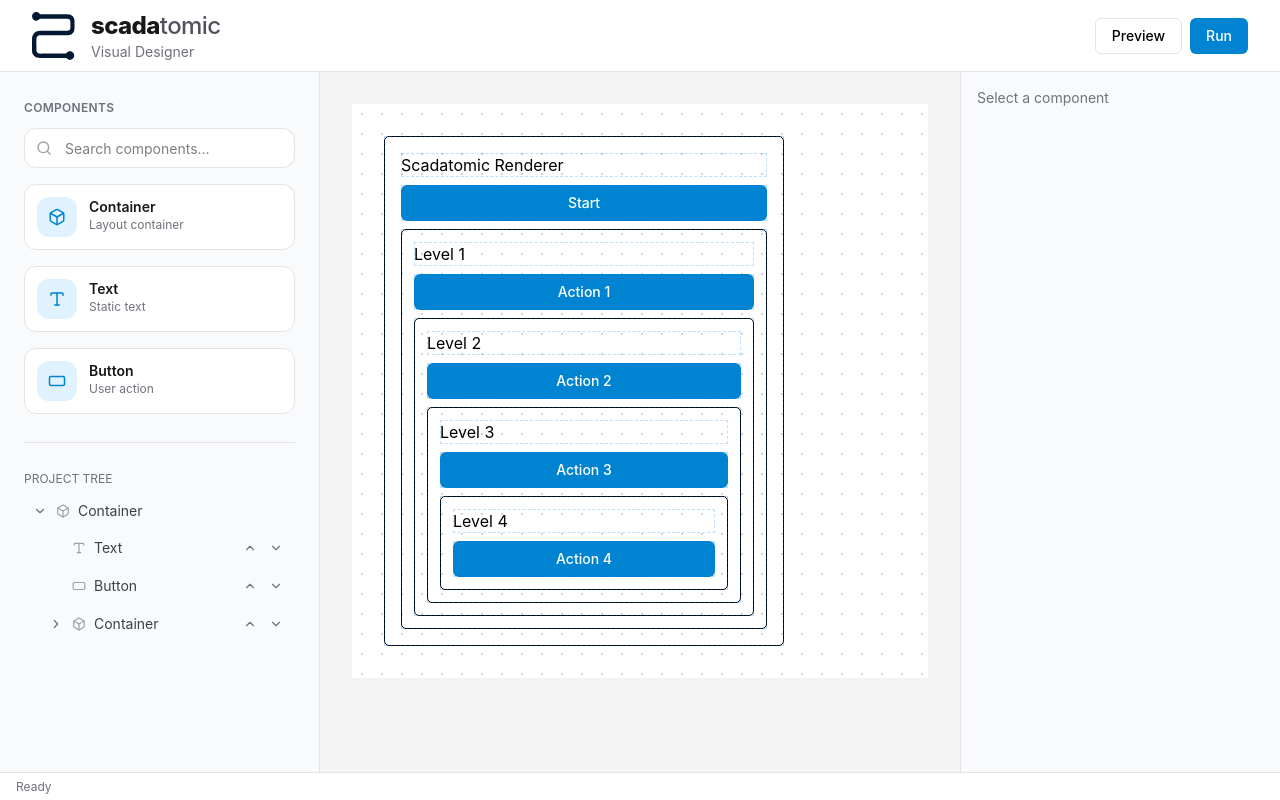
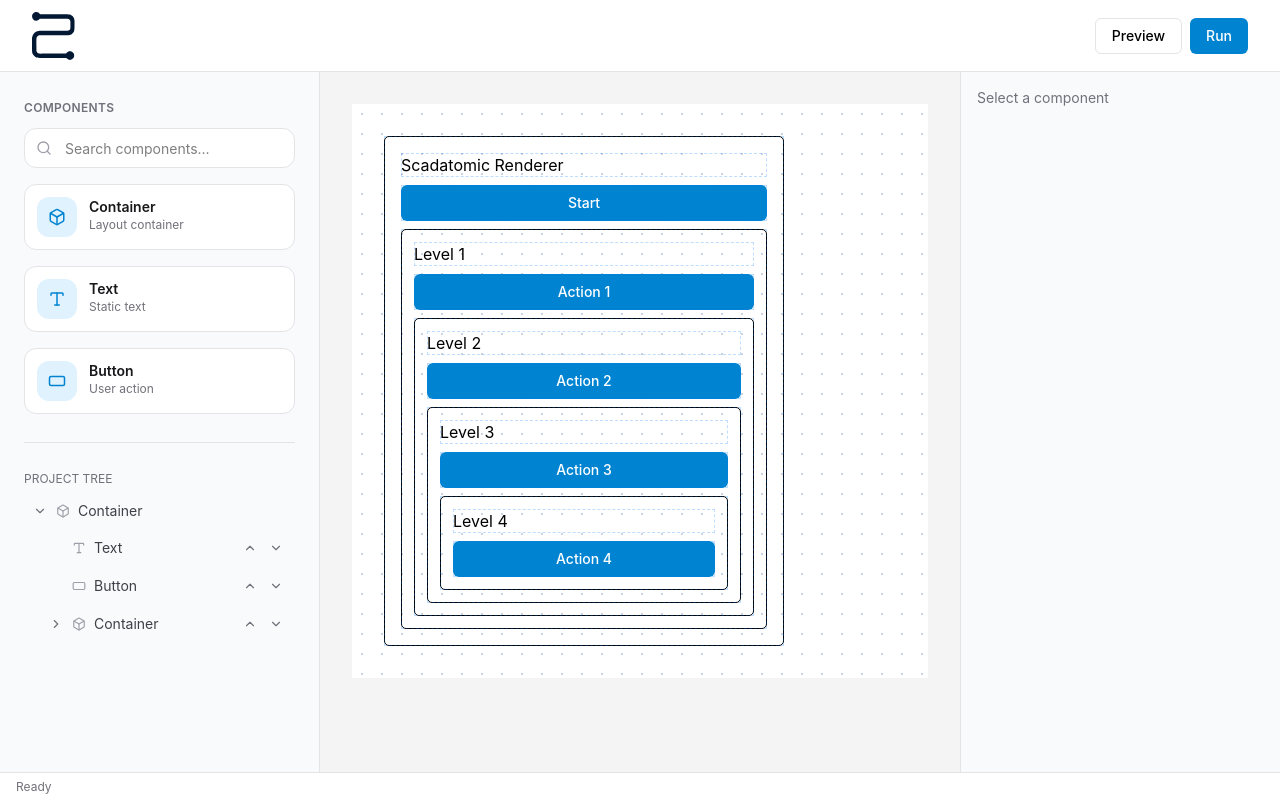
Before and after one commit to emzet92/scadatomic-editor-v4, a React (Vite) app: page / in a window 1280 px wide. Built offline with nearby package versions, Linux system fonts and the light colour scheme.

Commit message:
remove text

```diff
--- a/src/uiframework/EditorLayout.tsx
+++ b/src/uiframework/EditorLayout.tsx
@@ -37,32 +37,6 @@
           "
         />
 
-        <div className="leading-tight">
-          <div
-            className="
-    text-2xl
-    tracking-tight
-    text-zinc-900
-  "
-          >
-            <span className="font-extrabold">
-              scada
-            </span>
-
-            <span className="font-medium text-zinc-600">
-              tomic
-            </span>
-          </div>
-
-          <div
-            className="
-              text-sm
-              text-zinc-500
-            "
-          >
-            Visual Designer
-          </div>
-        </div>
       </div>
 
       {/* ACTIONS */}
```
